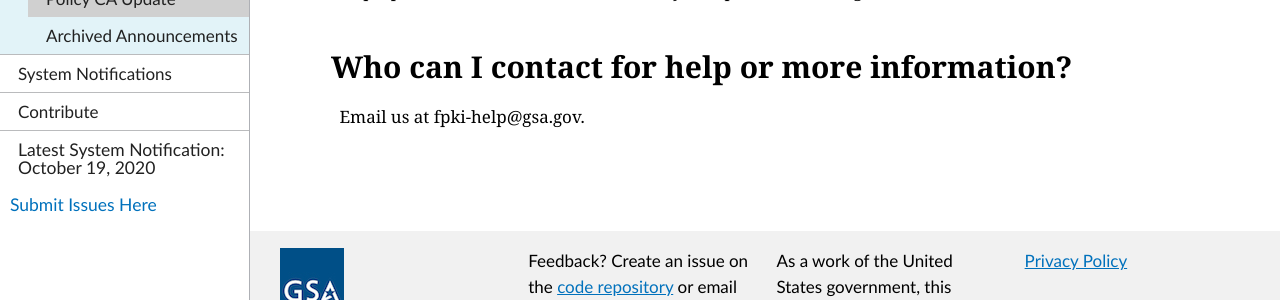
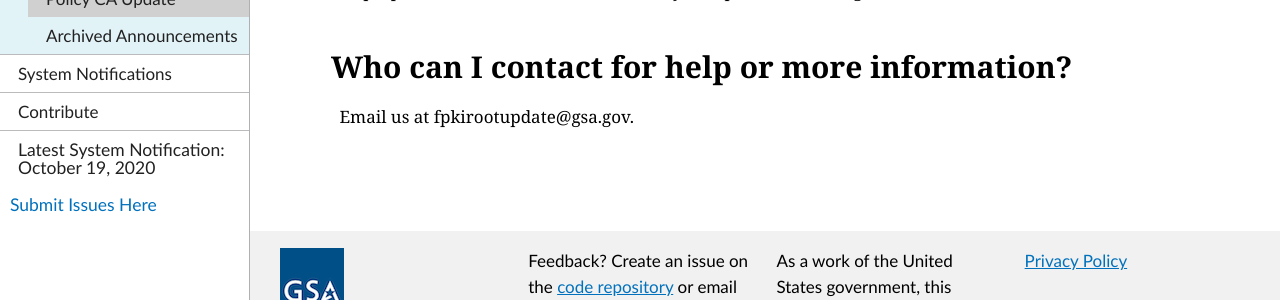
Before and after one commit to GSA/fpki-guides, a Jekyll site: the page built from _announcements/01_common_policy_rekey.md, in a window 1280 px wide and 900 px high, scrolled down 994 px. Shown: the part 439-739 px from the top of the window. Built offline with Jekyll 4.4.1, drawn with Linux system fonts in a browser that asks for light colours; nearby versions of some CDN libraries.

Commit message:
Update 01_common_policy_rekey.md

```diff
--- a/_announcements/01_common_policy_rekey.md
+++ b/_announcements/01_common_policy_rekey.md
@@ -39,4 +39,4 @@ To prevent issues, agencies **must** distribute the Federal Common Policy CA G2
 To prepare for the Federal Common Policy CA update, read our guide [here]({{ site.baseurl }}/common).
 
 ## Who can I contact for help or more information?
-Email us at fpki-help@gsa.gov.
+Email us at fpkirootupdate@gsa.gov.
```
